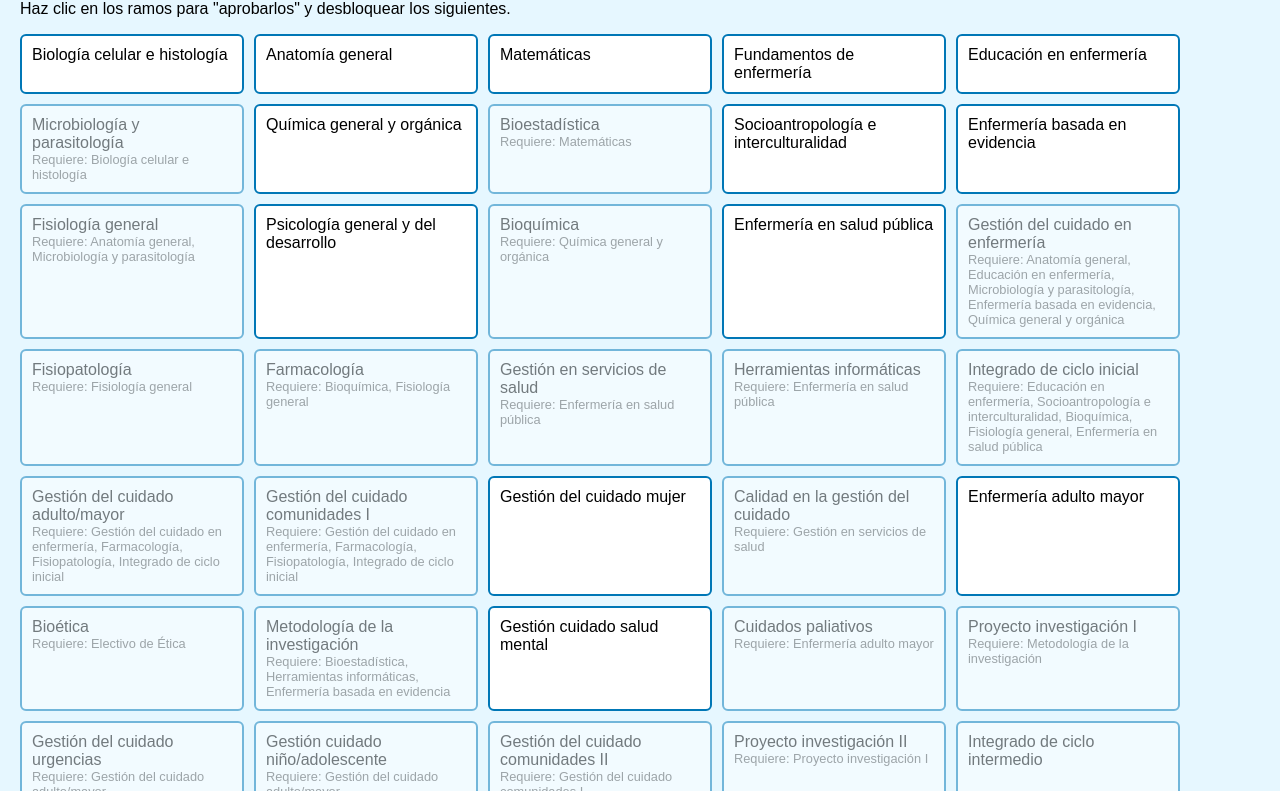
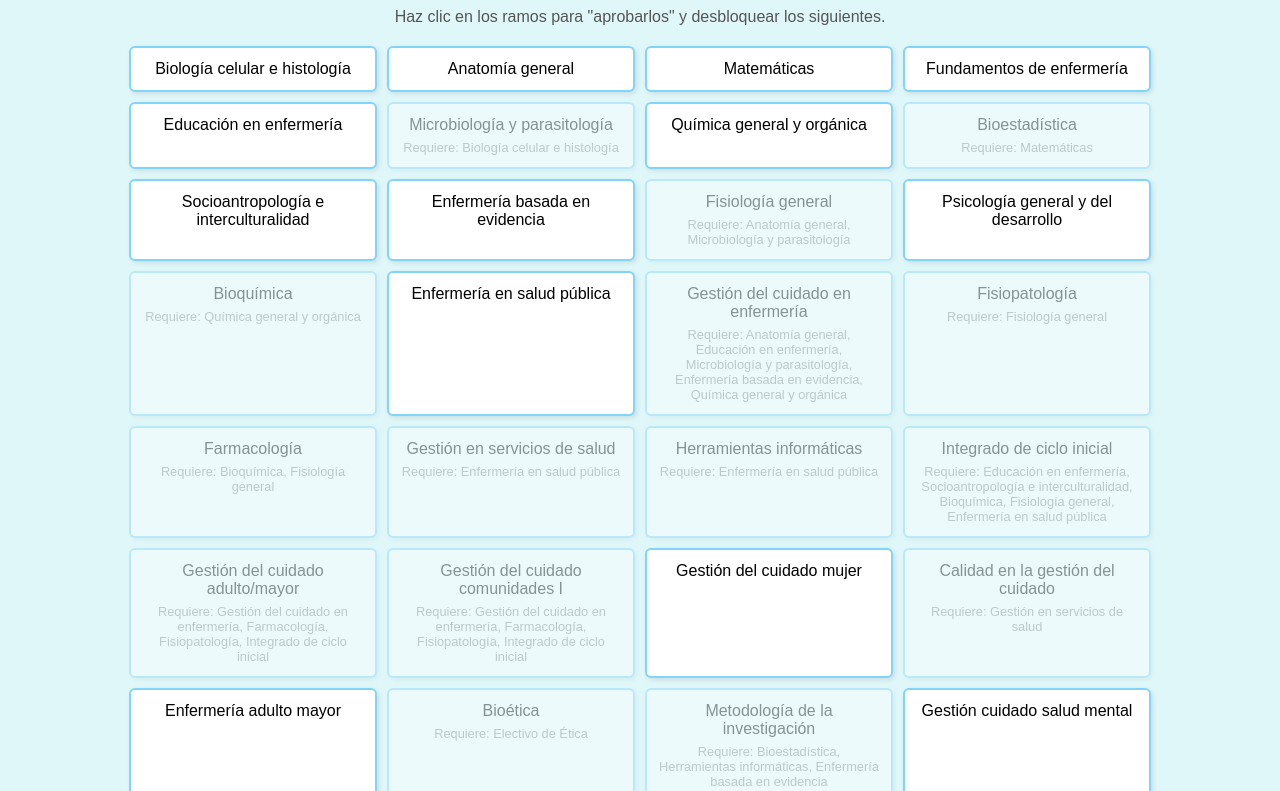
Before and after one commit to 08102004-arch/Malla-enfermer-a-, a plain HTML site: page index.html in a window 1280 px wide. Shown: the part 100-891 px from the top of the page. Drawn offline with Linux system fonts and the light colour scheme.

Commit message:
Update estilos.css

```diff
--- a/estilos.css
+++ b/estilos.css
@@ -1,47 +1,55 @@
 body {
   font-family: Arial, sans-serif;
-  background-color: #e6f7ff;
+  background-color: #e0f7fa;
   padding: 20px;
-  margin: 0;
 }
 
 h1 {
-  color: #0077b6;
+  color: #0277bd;
+  text-align: center;
+}
+
+p {
+  text-align: center;
+  margin-bottom: 20px;
+  color: #555;
 }
 
 .malla {
   display: flex;
   flex-wrap: wrap;
   gap: 10px;
+  justify-content: center;
 }
 
 .ramo {
   background-color: #ffffff;
-  border: 2px solid #0077b6;
-  padding: 10px;
-  width: 200px;
+  border: 2px solid #81d4fa;
+  padding: 12px;
   border-radius: 6px;
+  width: 220px;
+  text-align: center;
   cursor: pointer;
-  transition: background-color 0.3s ease;
-  position: relative;
-  opacity: 0.5;
+  transition: all 0.3s ease;
+  box-shadow: 2px 2px 5px rgba(0,0,0,0.1);
+  opacity: 0.4;
+  pointer-events: none;
 }
 
 .ramo.activo {
   opacity: 1;
+  pointer-events: auto;
 }
 
 .ramo.aprobado {
-  background-color: #b2f7ef;
-  border-color: #00b894;
-}
-
-.ramo:hover {
-  background-color: #d0efff;
+  background-color: #b2ebf2;
+  border-color: #4dd0e1;
+  color: #004d40;
 }
 
 .ramo small {
   display: block;
+  margin-top: 6px;
   font-size: 0.8em;
-  color: #555;
+  color: #888;
 }
```
